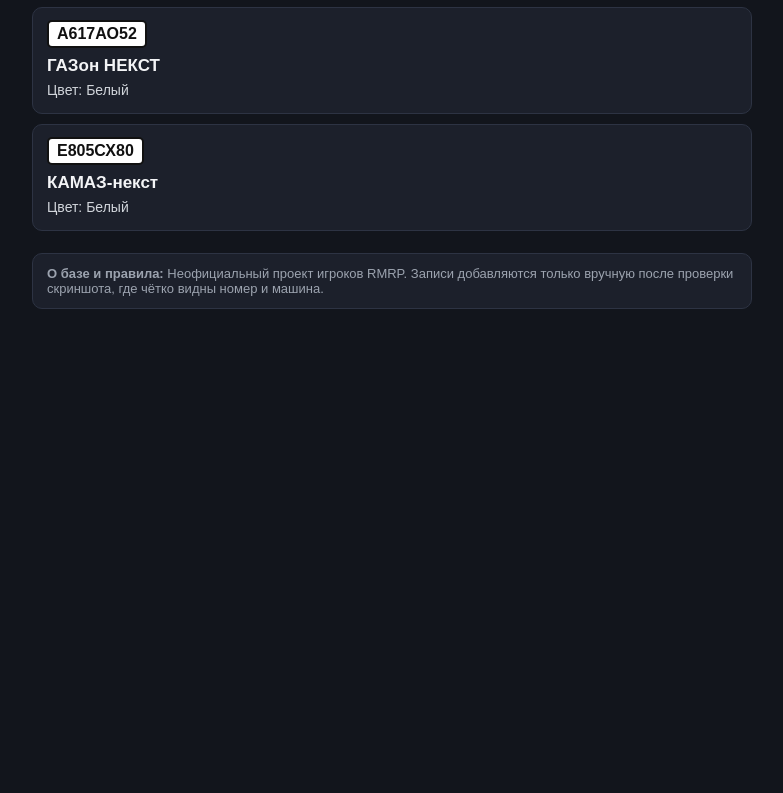
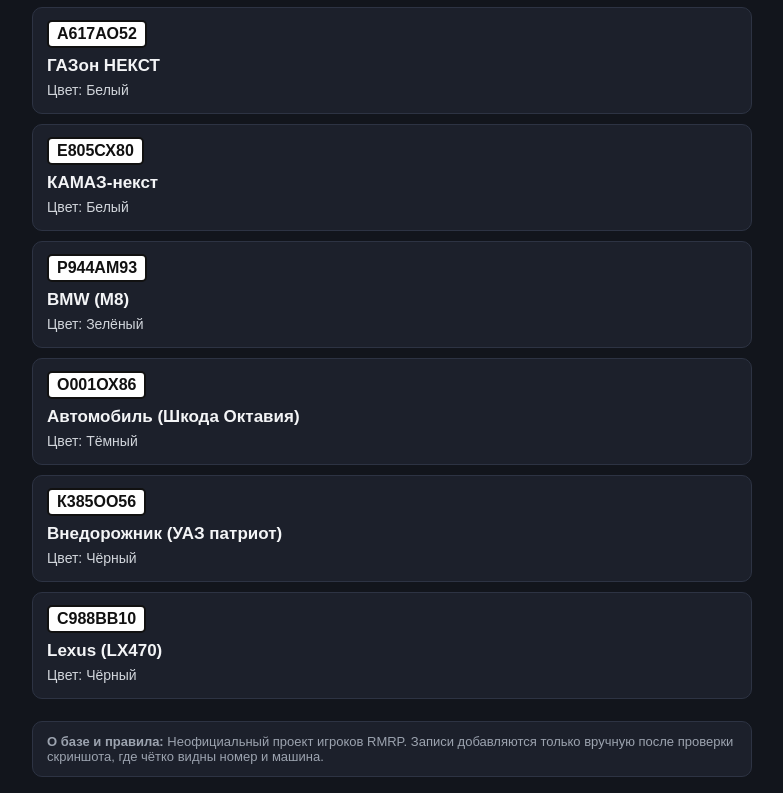
Before and after one commit to Asyl61/RMRP-plates, a plain HTML site: page index.html in a window 1280 px wide. Shown: the part 909-1702 px from the top of the page, without its empty margins (248-1031 px from the left). Before the commit the page ends 1234 px from the top, so only its background shows below. Drawn offline with Linux system fonts and the light colour scheme.

Commit message:
Add multiple car entries to index.html

```diff
--- a/index.html
+++ b/index.html
@@ -166,6 +166,31 @@
     color: "Белый",
     server: "Патрики"
   },
+        {
+    plate: "Р944АМ93",
+    car: "BMW (М8)",
+    color: "Зелёный",
+    server: "Патрики"
+  },
+  {
+    plate: "О001ОХ86",
+    car: "Автомобиль (Шкода Октавия)",
+    color: "Тёмный",
+    server: "Патрики"
+  },
+  {
+    plate: "К385ОО56",
+    car: "Внедорожник (УАЗ патриот)",
+    color: "Чёрный",
+    server: "Патрики"
+  },
+  {
+    plate: "С988ВВ10",
+    car: "Lexus (LX470)",
+    color: "Чёрный",
+    server: "Патрики"
+  },
+
 
 
 
```
